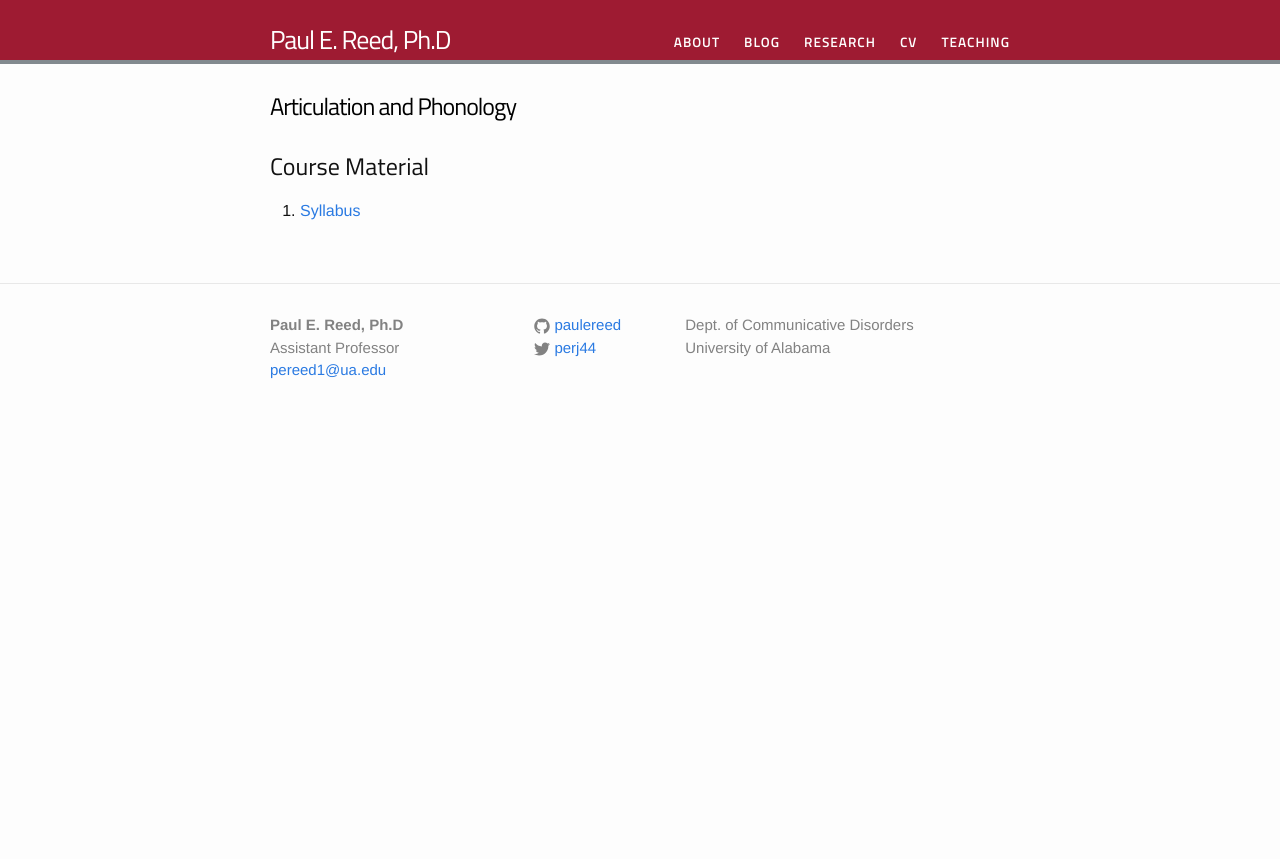
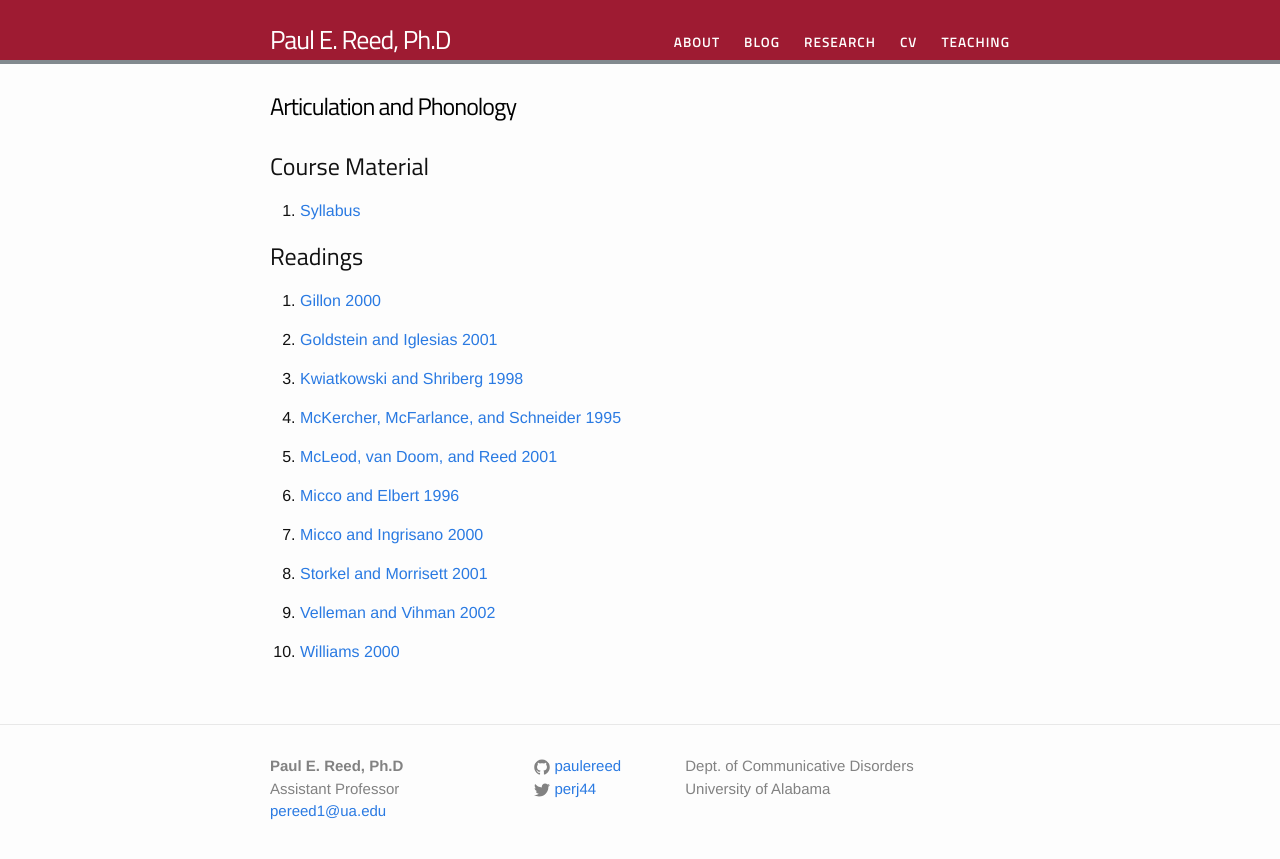
Before and after one commit to paulereed/paulereed.github.io, a Jekyll site: the page built from teaching/articulation_phonology.md, in a window 1280 px wide. Shown: the top 859 px of the page. Built offline with Jekyll 4.4.1, drawn with Linux system fonts in a browser that asks for light colours; some web fonts are replaced.

Commit message:
Updating phonology pages

```diff
--- a/teaching/articulation_phonology.md
+++ b/teaching/articulation_phonology.md
@@ -7,3 +7,25 @@ permalink: /teaching/articulation_phonology/
 ## Course Material
 
 1. [Syllabus](CD_551_Phonology_syllabus.pdf)
+
+## Readings
+
+1. [Gillon 2000](Gillon 2000 - The Efficacy of Phonological Awareness Intervention for Children with Spoken Language Impairment.pdf)
+
+2. [Goldstein and Iglesias 2001](Goldstein and Iglesias 2001 - The Effect of Dialect on Phonological Analysis Evidence from Spanish-Speaking Children.pdf)
+
+3. [Kwiatkowski and Shriberg 1998](Kwiatkowski and Shriberg 1998 - The Capabililty-Focus Treatmennt Framework for Child Speech Disorders.pdf)
+
+4. [McKercher, McFarlance, and Schneider 1995](McKercher, McFarlane, and Schneider 1995 - Phonological Treatment Dismissal- Optimal Criteria.pdf)
+
+5. [McLeod, van Doom, and Reed 2001](McLeod, van Doom and Reed 2001 - Normal Acquistion of Consonant Clusters.pdf)
+
+6. [Micco and Elbert 1996](Micco and Elbert 1996 - Enhancing Stimulability- A Treatment Program.pdf)
+
+7. [Micco and Ingrisano 2000](Micco and Ingrisano 2000 - The Acquisition of Fricatives and Affricates Evidence From a Disordered Phonological System.pdf)
+
+8. [Storkel and Morrisett 2001](Storkel and Morrisett 2001 - The Lexicon and Phonology Interactions in Language Acquisition.pdf)
+
+9. [Velleman and Vihman 2002](Velleman and Vihman 2002 - Whole-Word Phonology and Templates Trap, Bootstrap, or Some of Each.pdf)
+
+10. [Williams 2000](Williams 2000 - Multiple Oppositions Theoretical Foundations for an Alternative Contrastive Intervention Approach.pdf)
```
Also changed, not shown: 11 other files.
